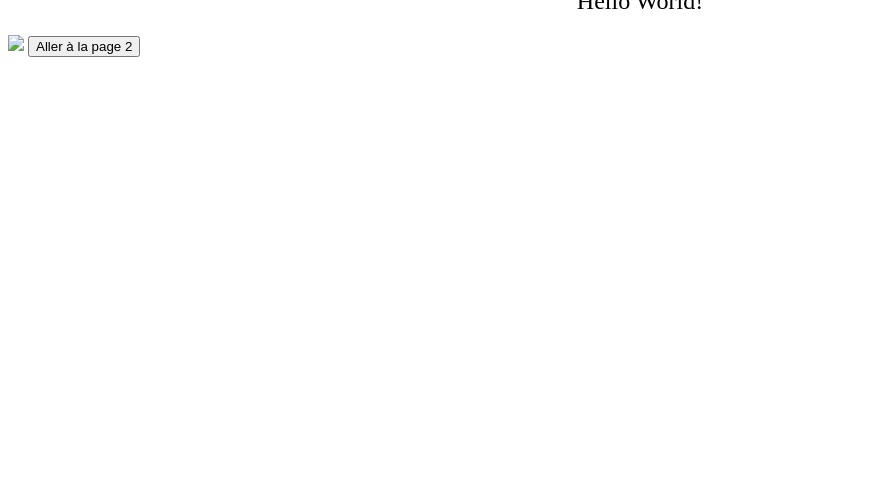
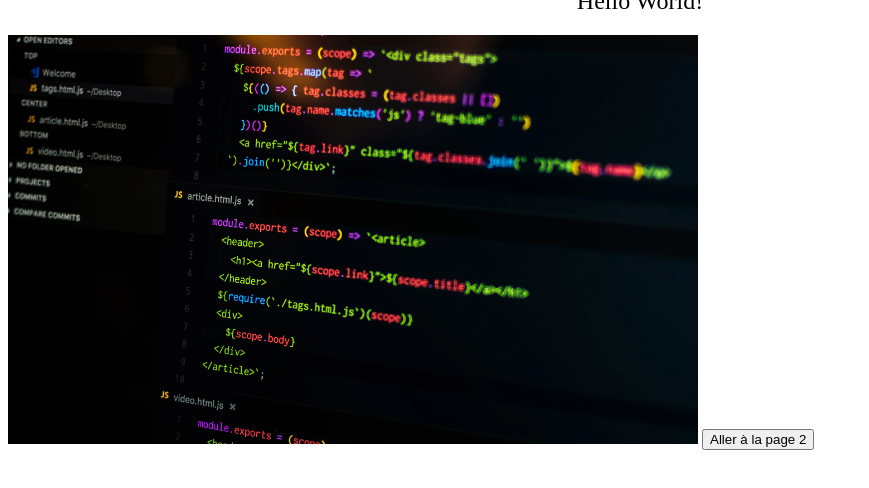
Before and after one commit to oumaimaelaajjal/oumaimaelaajjal.github.io, a plain HTML site: page 2.html in a window 1280 px wide. Shown: the whole page, without its empty margins (0-869 px from the left). Drawn offline with Linux system fonts and the light colour scheme.

Commit message:
Update 2.html

```diff
--- a/2.html
+++ b/2.html
@@ -30,7 +30,7 @@
     <div class="animated-text">Hello World!</div>
 
     <!-- Image -->
-    <img src="Capture d'écran 2023-06-.jpg" >
+    <img src="Capture d'écran 2023-06-25 002525.png" >
 
     <!-- Bouton sous forme de lien -->
     <a href="page2.html"><button>Aller à la page 2</button></a>
```
